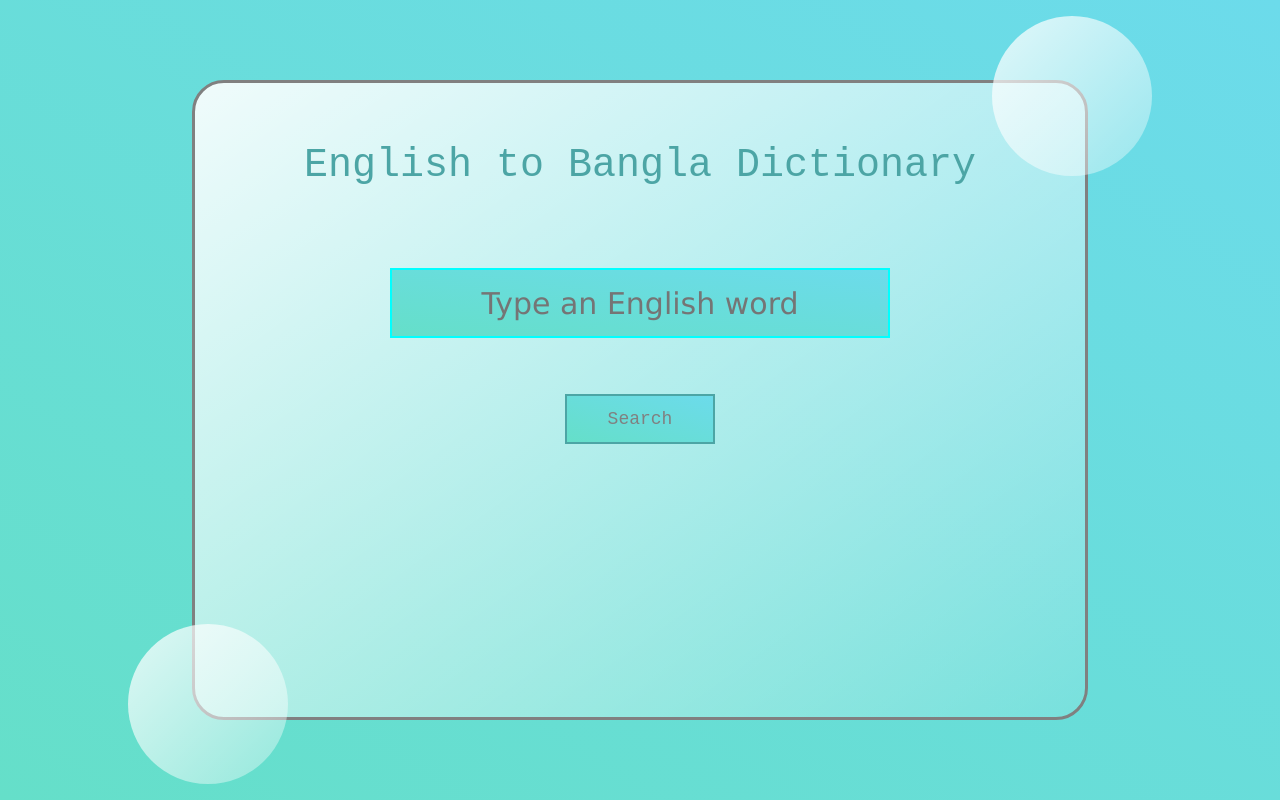
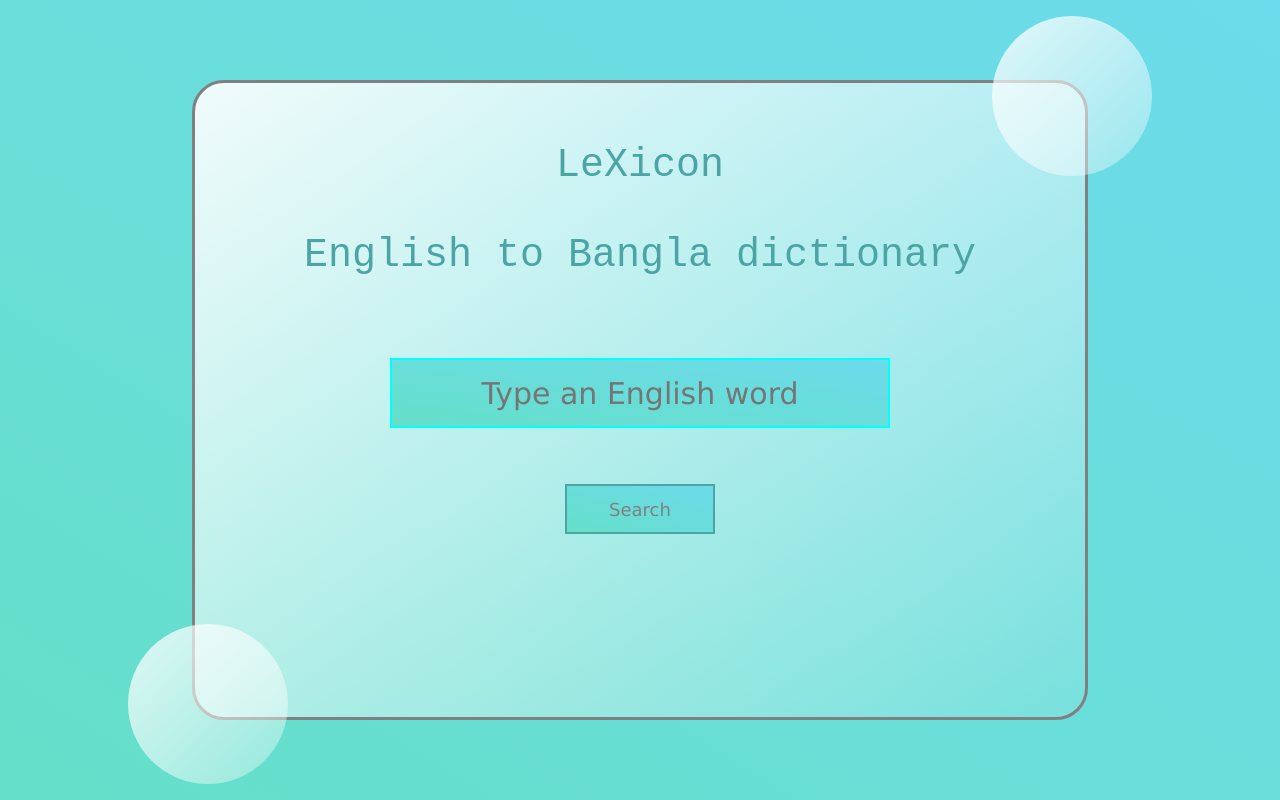
Before and after one commit to justaRandomCoder/LeXicon, a plain HTML site: page index.html in a window 1280 px wide. Drawn offline with Linux system fonts and the light colour scheme; files that its build step writes are made by us from their sources; no server answers.

Commit message:
Updated UI

```diff
--- a/css/style.css
+++ b/css/style.css
@@ -45,7 +45,7 @@ main{
     width: 150px;
     text-align: center;
     font-size: large;
-    font-family: 'Inconsolata', monospace;
+    font-family: 'verdana', monospace;
     color: grey;
 
 }
@@ -69,7 +69,7 @@ main{
     font-size: 30px;
     font-family: 'verdana', monospace;
     color: grey;
-    padding: 15px;
+    padding: 25px;
 }
 .circle1,
 .circle2 {
--- a/index.html
+++ b/index.html
@@ -4,13 +4,15 @@
         <meta charset="UTF-8" />
         <meta name="viewport" content="width=device-width" />
         <title> English to Bangla Dictionary </title>
-        <link rel="stylesheet" href="css/style.css">
+        <link rel="stylesheet" href="./style.css">
     </head>
     <body>
         <main>
             <section class="glass">
                 <div class = "headingfield">
-                    <p>English to Bangla Dictionary</p>
+                    <p>LeXicon</p>
+                    <br>
+                    <p> English to Bangla dictionary </p>
                 </div>
                 <div class = "textfield">
                     <input type = "text" class = "input" id = "searchword" onkeyup = "clearTextField()" size = "50" placeholder="Type an English word"><br><br>
@@ -25,6 +27,6 @@
         </main>
         <div class="circle1"></div>
         <div class="circle2"></div>
-        <script src="js/script.js"></script>
+        <script src="./script.js"></script>
     </body>
 </html>
```
